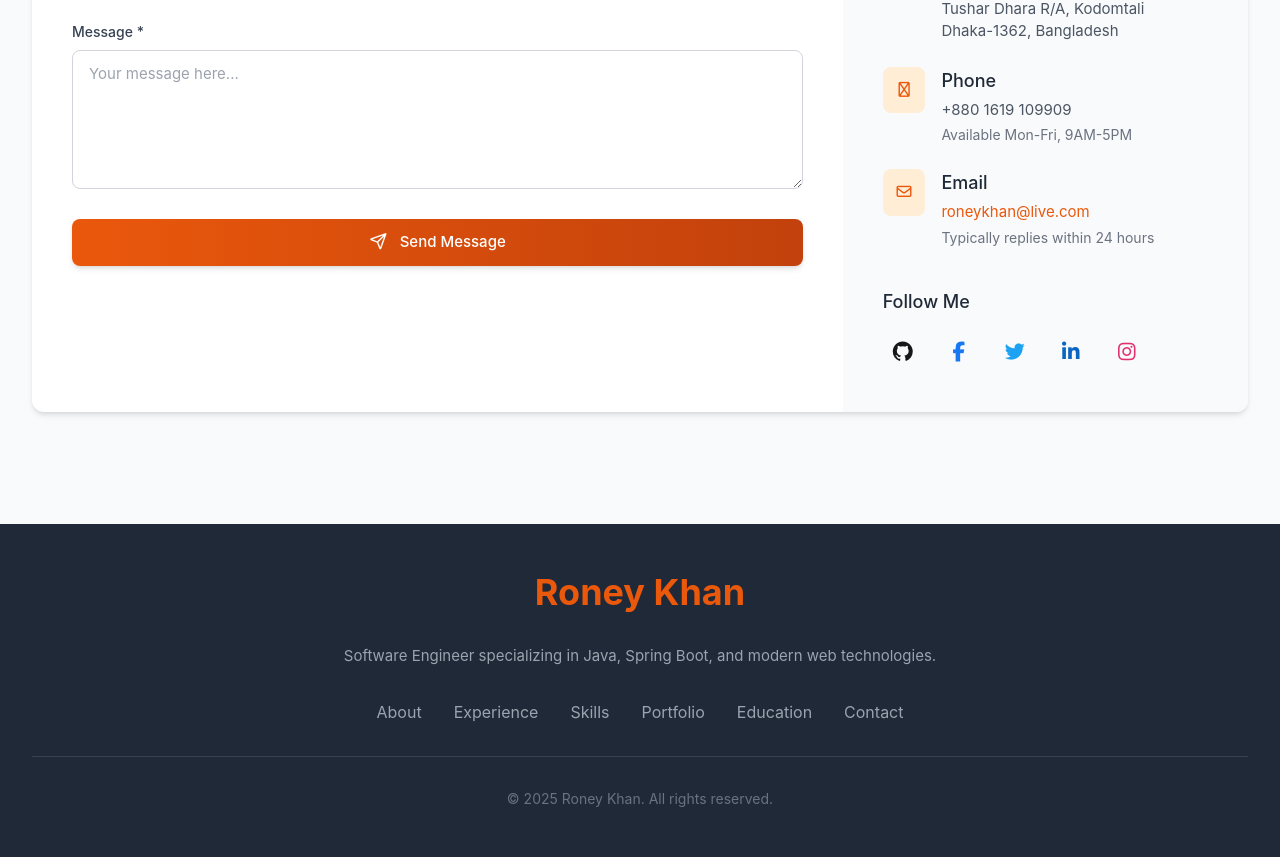
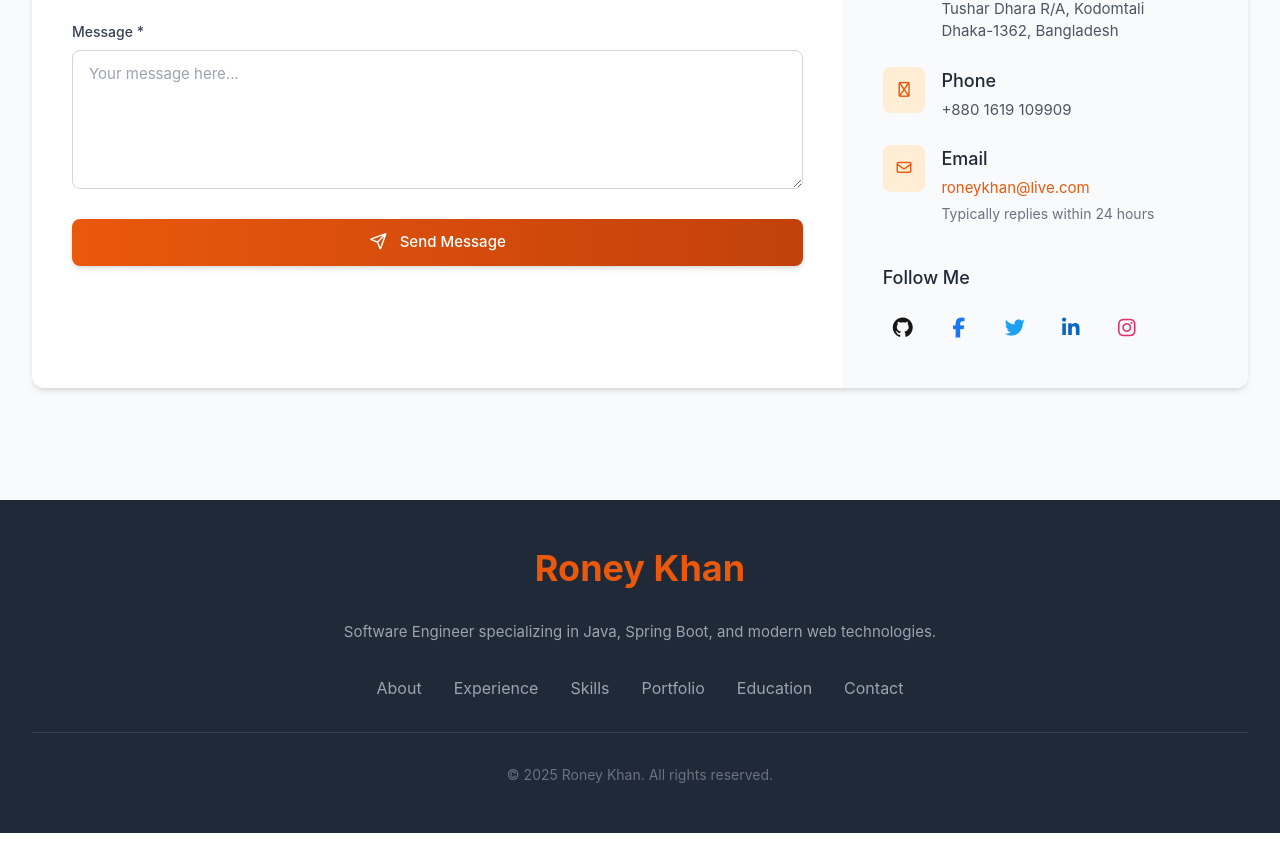
Before and after one commit to anvthe/rko-portfolio, a Vue app: page / in a window 1280 px wide. Shown: the part 4946-5803 px from the top of the page. After the commit the page ends 5779 px from the top, so only its background shows below. Built offline with nearby package versions, Linux system fonts and the light colour scheme.

Commit message:
version 1.1

```diff
--- a/src/views/RKOPortfolio.vue
+++ b/src/views/RKOPortfolio.vue
@@ -648,7 +648,6 @@ const prevTestimonial = () => {
                   <div>
                     <h4 class="text-lg font-medium text-gray-800 mb-1">Phone</h4>
                     <p class="text-gray-600">+880 1619 109909</p>
-                    <p class="text-gray-500 text-sm mt-1">Available Mon-Fri, 9AM-5PM</p>
                   </div>
                 </div>
 
```
